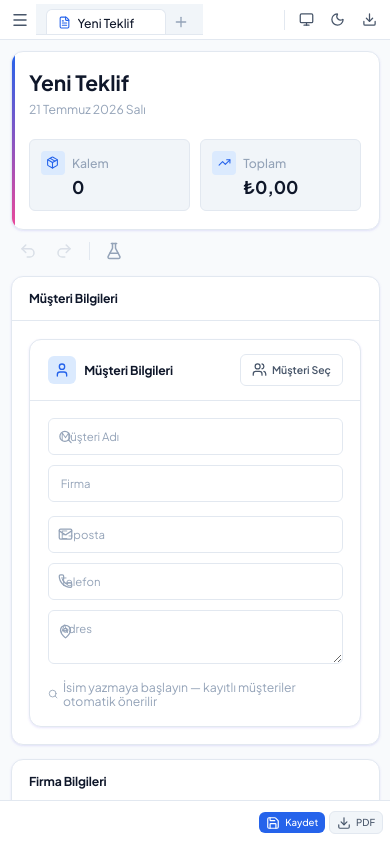
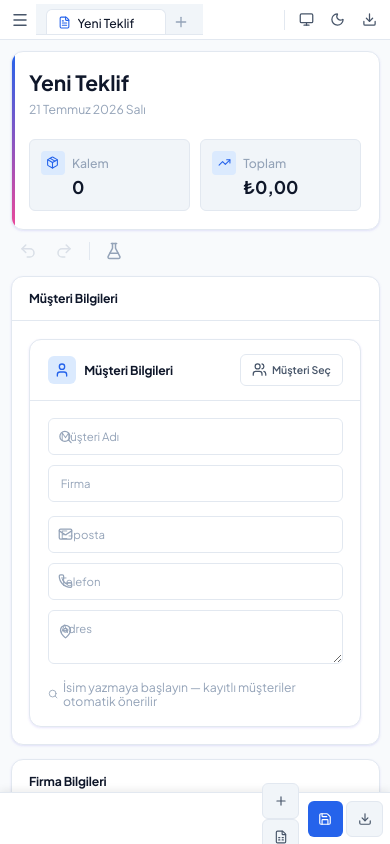
Before and after one commit to WinierKingYT/Fiyat-Teklif-Formu, a React (Vite) app: page / in a window 390 px wide. Built offline with nearby package versions, Linux system fonts and the light colour scheme.

Commit message:
UX: mobile bottom action bar

```diff
--- a/src/components/StatusBar.tsx
+++ b/src/components/StatusBar.tsx
@@ -1,11 +1,14 @@
 import React from 'react';
-import { Save, Download } from 'lucide-react';
+import { Save, Download, Plus, FileSpreadsheet } from 'lucide-react';
 import { useQuote } from '../context/QuoteContext';
 import { useUI } from '../context/UIContext';
 import { useTranslation } from '../hooks/useTranslation';
+import toast from 'react-hot-toast';
+import { exportQuoteToExcel } from '../utils/excelExporter';
+import { calculateQuoteTotals } from '../utils/calculations';
 
 const StatusBar = () => {
-  const { items, quoteData, saveStatus, saveQuote } = useQuote();
+  const { items, quoteData, companyData, customerData, discount, saveStatus, saveQuote, setItems } = useQuote();
   const { isLivePreviewMode, setIsLivePreviewMode } = useUI();
   const { t } = useTranslation();
 
@@ -14,6 +17,43 @@ const StatusBar = () => {
   const total = new Intl.NumberFormat('tr-TR', { style: 'currency', currency: quoteData?.currency || 'TRY' }).format(subtotal);
 
   const isSaving = saveStatus?.status === 'saving';
+
+  const handleAddItem = () => {
+    const newItem = {
+      id: `item-${Date.now()}-${Math.random().toString(36).substr(2, 9)}`,
+      name: '',
+      description: '',
+      quantity: 1,
+      unit: 'Adet',
+      price: 0,
+      taxRate: 20,
+      discountRate: 0,
+      total: 0,
+      image: null,
+    };
+    setItems([...items, newItem]);
+  };
+
+  const handleExcelExport = async () => {
+    try {
+      const calc = calculateQuoteTotals(items || [], discount || {}, { currency: quoteData?.currency || 'TRY' });
+      const fullQuoteData = {
+        quoteData: quoteData || {},
+        customerData: customerData || {},
+        companyData: companyData || {},
+        items: calc.items,
+        subTotal: calc.subtotal,
+        taxAmount: calc.taxTotal,
+        grandTotal: calc.grandTotal,
+        globalDiscountAmount: calc.globalDiscountAmount,
+        discount: discount
+      };
+      await exportQuoteToExcel(fullQuoteData, calc.items);
+      toast.success('Excel dosyası indirildi');
+    } catch (error) {
+      toast.error('Excel oluşturulurken hata oluştu');
+    }
+  };
 
   return (
     <div className="status-bar">
@@ -32,24 +72,32 @@ const StatusBar = () => {
       </div>
       <div className="status-bar-center">
         {itemCount > 0 && (
-          <span className="status-total">{total}</span>
+          <span className="status-total desktop-only">{total}</span>
         )}
       </div>
       <div className="status-bar-right">
+        <div className="status-bar-mobile-actions mobile-only">
+          <button onClick={handleAddItem} className="status-action-btn status-pdf-btn" title="Kalem Ekle">
+            <Plus size={14} />
+          </button>
+          <button onClick={handleExcelExport} className="status-action-btn status-pdf-btn" title="Excel">
+            <FileSpreadsheet size={14} />
+          </button>
+        </div>
         <button
           onClick={saveQuote}
           disabled={isSaving}
           className="status-action-btn status-save-btn"
         >
           <Save size={14} />
-          <span>{t('saveQuote')}</span>
+          <span className="desktop-only">{t('saveQuote')}</span>
         </button>
         <button
           onClick={() => setIsLivePreviewMode(!isLivePreviewMode)}
           className={`status-action-btn ${isLivePreviewMode ? 'status-pdf-btn-active' : 'status-pdf-btn'}`}
         >
           <Download size={14} />
-          <span>{t('pdfButton')}</span>
+          <span className="desktop-only">{t('pdfButton')}</span>
         </button>
       </div>
     </div>
--- a/src/styles/components.css
+++ b/src/styles/components.css
@@ -86,12 +86,13 @@
   .content-area { padding: 0.75rem; }
   .builder-grid { grid-template-columns: 1fr !important; gap: 0.75rem !important; }
   .builder-resizer { display: none; }
-  .status-bar { padding: 0 0.5rem; gap: 0.5rem; }
+  .status-bar { position: sticky; bottom: 0; z-index: 30; box-shadow: 0 -2px 8px rgba(0,0,0,0.08); padding: 0 0.5rem; gap: 0.5rem; height: 52px; min-height: 52px; }
   .status-bar-left { gap: 0.5rem; }
   .status-bar-right { gap: 0.25rem; }
   .status-item { font-size: 0.6875rem; }
-  .status-action-btn { padding: 0.25rem 0.5rem; font-size: 0.6875rem; }
+  .status-action-btn { padding: 0.5rem 0.75rem; font-size: 0.75rem; min-height: 36px; }
   .status-total { font-size: 0.8125rem; }
+  .status-bar-mobile-actions { display: flex; align-items: center; gap: 0.25rem; }
 
   .section-header { padding: 0.5rem 0.75rem; }
   .section-title { font-size: 0.8125rem; }
```
